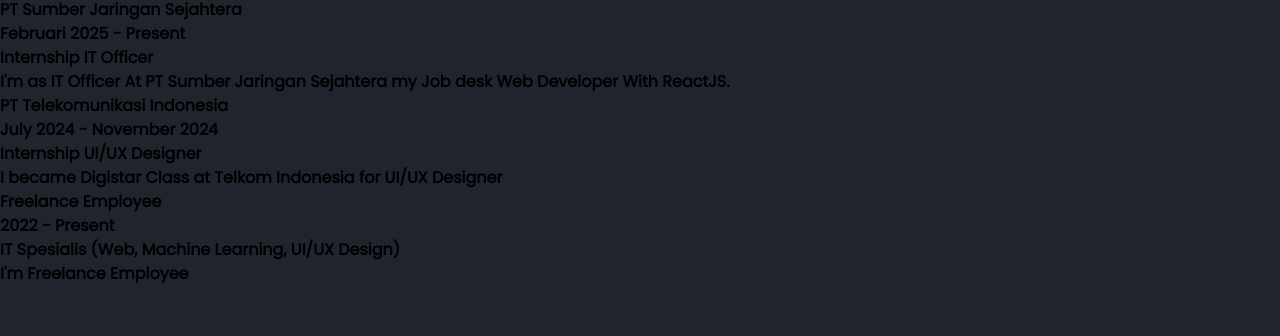
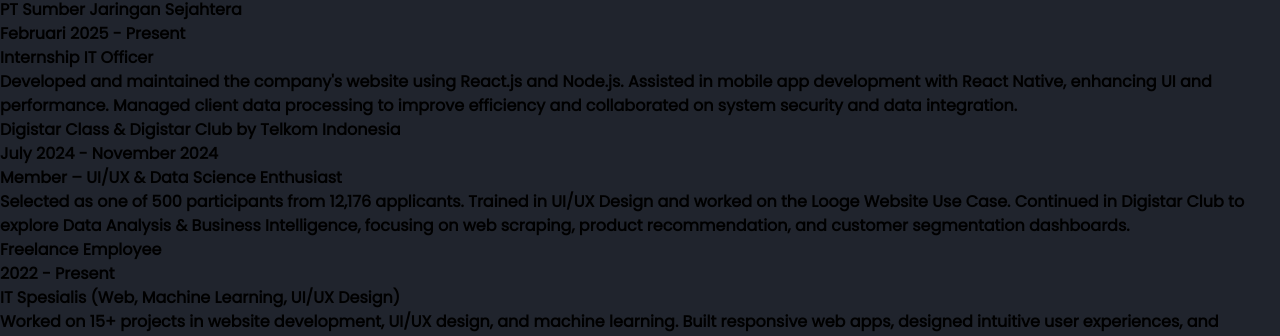
Before and after one commit to FathonyS073/portofolio-fathony, a React (Vite) app: page / in a window 1280 px wide. Shown: the part 2730-3066 px from the top of the page. Before the commit the page ends 3016 px from the top, so only its background shows below. Built offline with nearby package versions, Linux system fonts and the light colour scheme.

Commit message:
Progress Website  Portfolio : Experience Done

```diff
--- a/src/Components/Fragments/Experience.jsx
+++ b/src/Components/Fragments/Experience.jsx
@@ -8,22 +8,23 @@
       position: "Internship IT Officer",
       time: "Februari 2025 - Present",
       description:
-        "I'm as IT Officer At PT Sumber Jaringan Sejahtera my Job desk Web Developer With ReactJS.",
+        "Developed and maintained the company's website using React.js and Node.js. Assisted in mobile app development with React Native, enhancing UI and performance. Managed client data processing to improve efficiency and collaborated on system security and data integration.",
     },
     {
       id: 2,
-      company: "PT Telekomunikasi Indonesia",
+      company: "Digistar Class & Digistar Club by Telkom Indonesia",
       time: "July 2024 - November 2024",
-      position: "Internship UI/UX Designer",
+      position: "Member – UI/UX & Data Science Enthusiast",
       description:
-        "I became Digistar Class at Telkom Indonesia for UI/UX Designer",
+        "Selected as one of 500 participants from 12,176 applicants. Trained in UI/UX Design and worked on the Looge Website Use Case. Continued in Digistar Club to explore Data Analysis & Business Intelligence, focusing on web scraping, product recommendation, and customer segmentation dashboards.",
     },
     {
       id: 3,
       company: "Freelance Employee",
       position: "IT Spesialis (Web, Machine Learning, UI/UX Design)",
       time: "2022 - Present",
-      description: "I'm Freelance Employee",
+      description:
+        "Worked on 15+ projects in website development, UI/UX design, and machine learning. Built responsive web apps, designed intuitive user experiences, and developed AI-driven solutions for various clients.",
     },
   ];
 
```
